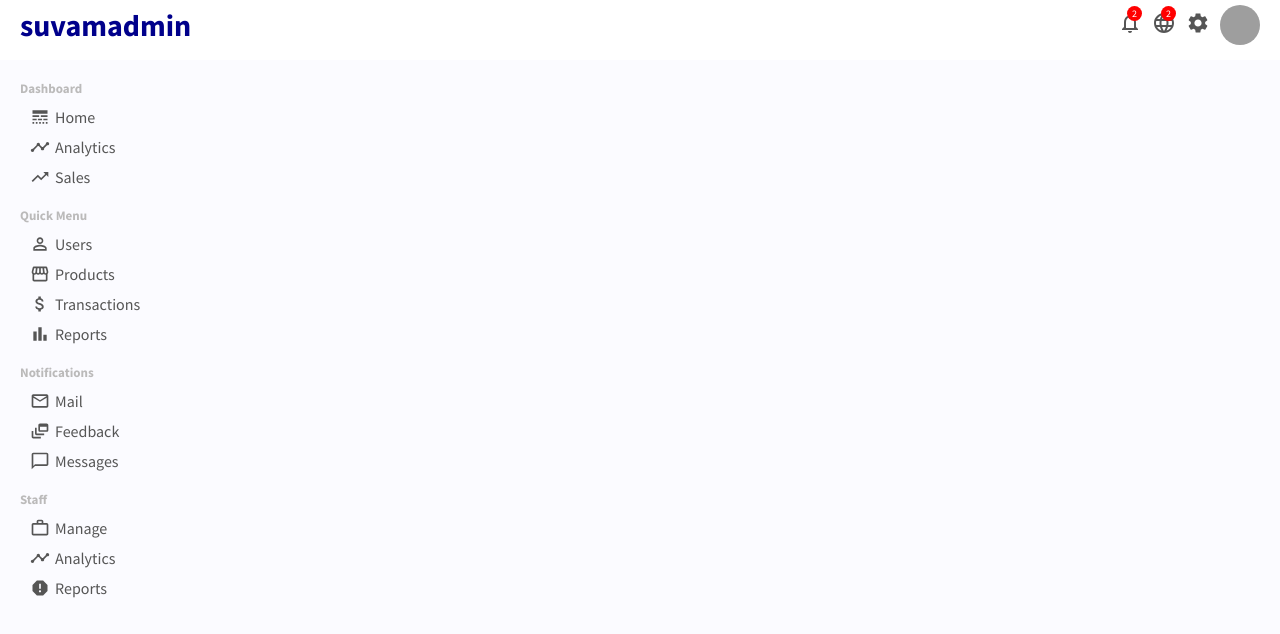
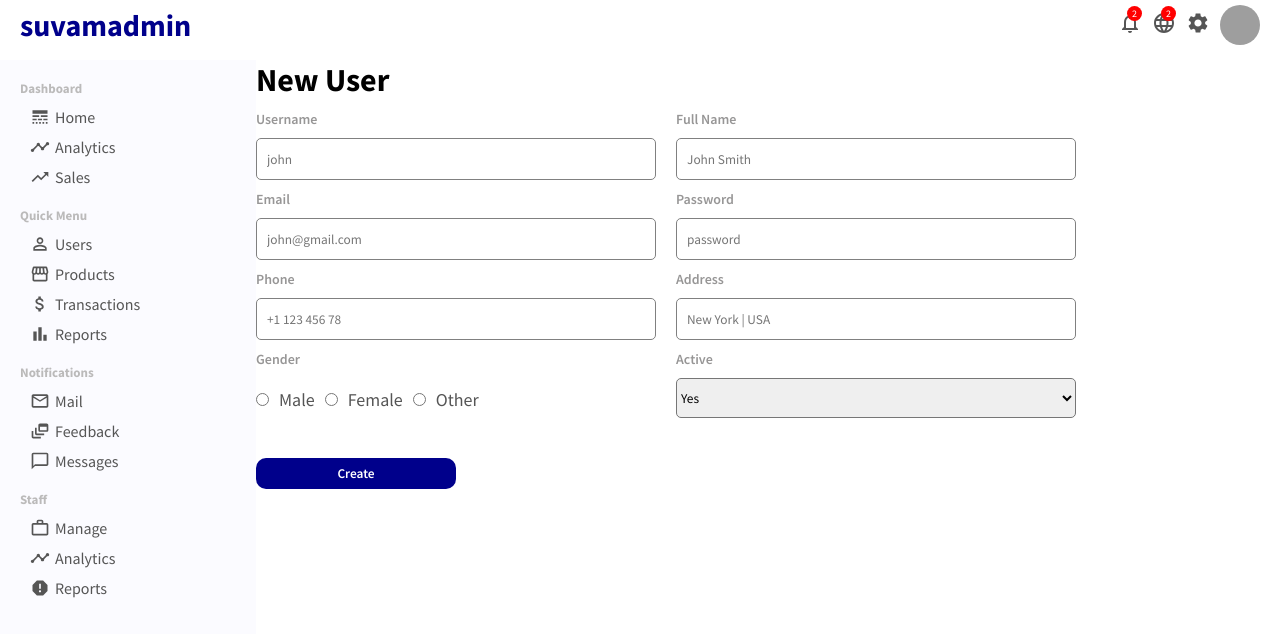
Before and after one commit to suvamGupta/admin-panel-ui, a React (Create React App) app: page /newUser in a window 1280 px wide. Shown: the top 634 px of the page. Built offline with nearby package versions, Linux system fonts and the light colour scheme; grey boxes are pictures that could not be loaded.

Commit message:
Added newUser page

```diff
--- a/src/App.js
+++ b/src/App.js
@@ -10,18 +10,20 @@
   Navigate,
 } from "react-router-dom";
 import User from "./pages/user/User";
+import NewUser from "./pages/newUser/NewUser";
 
 function App() {
   return (
     <div className="App">
       <Topbar />
       <div className="container">
-        <Sidebar />
         <Router>
+          <Sidebar />
           <Routes>
             <Route path="/" element={<Home />} />
             <Route path="/users" element={<UserList />} />
             <Route path="/user/:userId" element={<User />} />
+            <Route path="/newUser" element={<NewUser />} />
           </Routes>
         </Router>
       </div>
--- a/src/app.css
+++ b/src/app.css
@@ -2,3 +2,8 @@
     display: flex;
     margin-top: 10px;
 }
+
+.link{
+    text-decoration: none;
+    color: inherit;
+}
--- a/src/components/sidebar/Sidebar.jsx
+++ b/src/components/sidebar/Sidebar.jsx
@@ -11,6 +11,7 @@
 import ChatBubbleOutlineIcon from "@mui/icons-material/ChatBubbleOutline";
 import WorkOutlineIcon from "@mui/icons-material/WorkOutline";
 import ReportIcon from "@mui/icons-material/Report";
+import { Link } from "react-router-dom";
 
 export default function Sidebar() {
   return (
@@ -37,14 +38,18 @@
         <div className="sidebarMenu">
           <h3 className="sidebarTitle">Quick Menu</h3>
           <ul className="sidebarList">
+            <Link to="/users" className="link">
               <li className="sidebarListItem">
                 <PermIdentityIcon className="sidebarIcon" />
                 Users
               </li>
+            </Link>
+            <Link to="/products" className="link">
               <li className="sidebarListItem">
                 <StorefrontIcon className="sidebarIcon" />
                 Products
               </li>
+            </Link>
             <li className="sidebarListItem">
               <AttachMoneyIcon className="sidebarIcon" />
               Transactions
--- a/src/components/widgetLg/WidgetLg.jsx
+++ b/src/components/widgetLg/WidgetLg.jsx
@@ -9,6 +9,7 @@
     <div className="widgetLg">
       <h3 className="widgetLgTitle">Latest Transactions</h3>
       <table className="widgetLgTable">
+        <tbody>
           <tr className="widgetLgTr">
             <th className="widgetLgTh">Customer</th>
             <th className="widgetLgTh">Date</th>
@@ -75,6 +76,7 @@
               <Button type="Approved" />
             </td>
           </tr>
+        </tbody>
       </table>
     </div>
   );
--- /dev/null
+++ b/src/pages/newUser/NewUser.jsx
@@ -0,0 +1,56 @@
+import "./newUser.css";
+
+export default function NewUser() {
+  return (
+    <div className="newUser">
+      <h1 className="newUserTitle">New User</h1>
+      <form className="newUserForm">
+        <div className="newUserItem">
+          <label>Username</label>
+          <input type="text" placeholder="john" />
+        </div>
+        <div className="newUserItem">
+          <label>Full Name</label>
+          <input type="text" placeholder="John Smith" />
+        </div>
+        <div className="newUserItem">
+          <label>Email</label>
+          <input type="text" placeholder="john@gmail.com" />
+        </div>
+        <div className="newUserItem">
+          <label>Password</label>
+          <input type="password" placeholder="password" />
+        </div>
+        <div className="newUserItem">
+          <label>Phone</label>
+          <input type="text" placeholder="+1 123 456 78" />
+        </div>
+        <div className="newUserItem">
+          <label>Address</label>
+          <input type="text" placeholder="New York | USA" />
+        </div>
+        <div className="newUserItem">
+          <label>Gender</label>
+          <div className="newUserGender">
+            <input type="radio" name="gender" value="male" id="male" />
+            <label htmlFor="male">Male</label>
+            <input type="radio" name="gender" value="female" id="female" />
+            <label htmlFor="female">Female</label>
+            <input type="radio" name="gender" value="other" id="other" />
+            <label htmlFor="other">Other</label>
+          </div>
+        </div>
+        <div className="newUserItem">
+          <label>Active</label>
+          <select name="active" id="active" className="newUserSelect">
+            <option value="yes">Yes</option>
+            <option value="no">No</option>
+          </select>
+        </div>
+        <div className="newUserItem">
+          <button className="newUserButton">Create</button>
+        </div>
+      </form>
+    </div>
+  );
+}
--- /dev/null
+++ b/src/pages/newUser/newUser.css
@@ -0,0 +1,55 @@
+.newUser{
+    flex: 4;
+}
+
+.newUserForm{
+    display: flex;
+    flex-wrap: wrap;
+}
+.newUserItem{
+    width: 400px;
+    display: flex;
+    flex-direction: column;
+    margin-top: 10px;
+    margin-right: 20px;
+}
+
+.newUserItem>label{
+    margin-bottom: 10px;
+    font-size: 14px;
+    font-weight: 600;
+    color: rgb(151,150,150);
+}
+
+.newUserItem>input{
+    height: 20px;
+    padding: 10px;
+    border: 1px solid gray;
+    border-radius: 5px;
+}
+
+.newUserGender>input{
+    margin-top: 15px;
+}
+
+.newUserGender>label{
+    margin: 10px;
+    font-size: 18px;
+    color: #555;
+}
+
+.newUserSelect{
+    height: 40px;
+    border-radius: 5px;
+}
+.newUserButton{
+    width: 200px;
+    border: none;
+    background-color: darkblue;
+    color: white;
+    padding: 7px 10px;
+    font-weight: 600;
+    border-radius: 10px;
+    margin-top: 30px;
+    cursor: pointer;
+}
--- a/src/pages/userList/UserList.jsx
+++ b/src/pages/userList/UserList.jsx
@@ -67,7 +67,6 @@
       <DataGrid
         rows={data}
         columns={columns}
-        pageSize={12}
         checkboxSelection
         disableSelectionOnClick
       />
```
Lines whose indentation alone changed are shown as unchanged.
